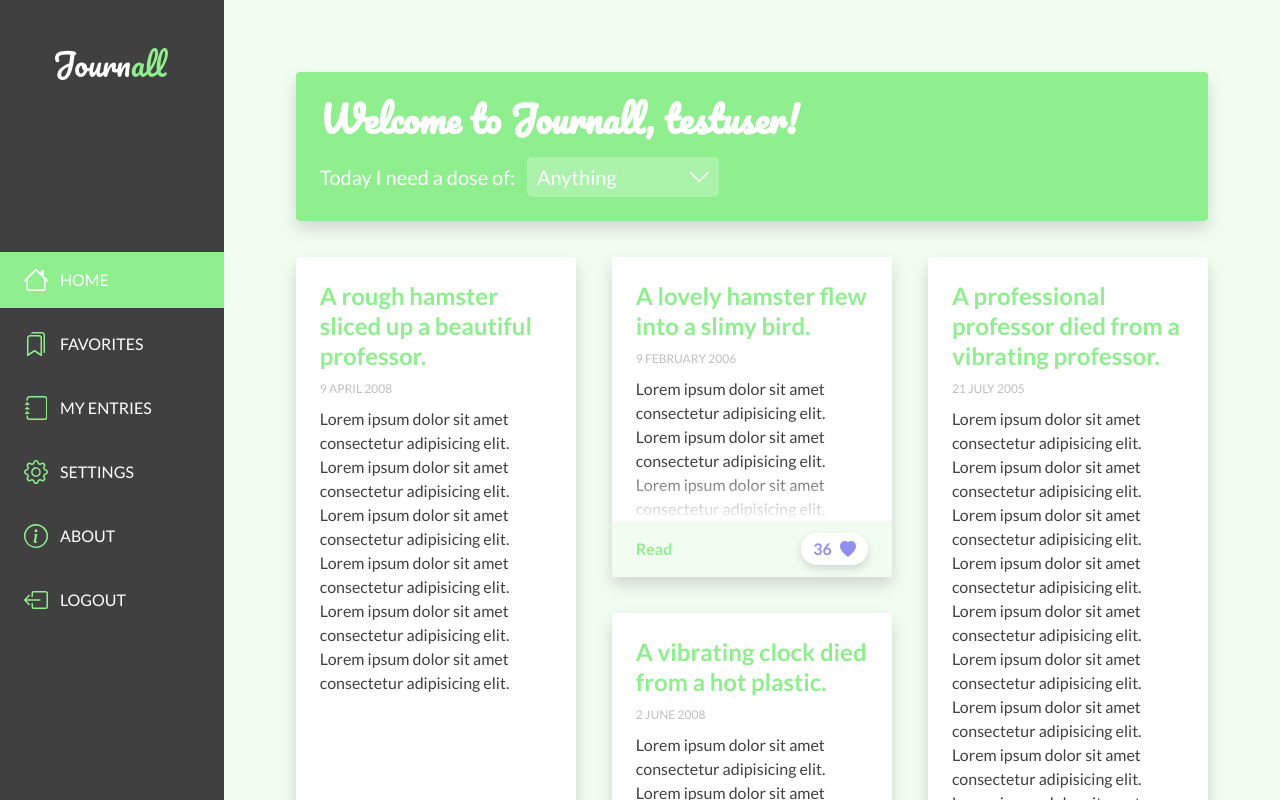
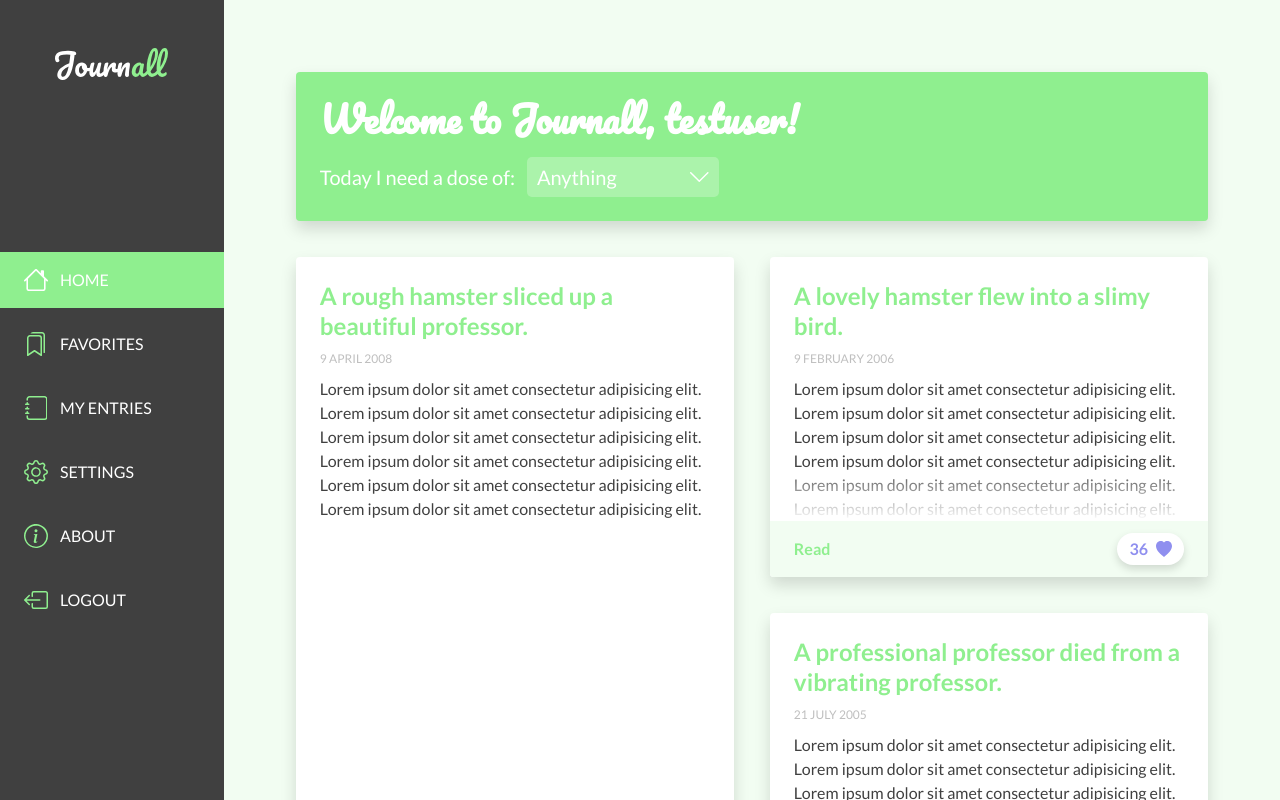
Before and after one commit to daniel-g-p/journall-app, a Vue app: page / in a window 1280 px wide. Built offline with nearby package versions, Linux system fonts and the light colour scheme.

Commit message:
enhance grid responsiveness

```diff
--- a/src/components/EntryGrid.vue
+++ b/src/components/EntryGrid.vue
@@ -35,6 +35,9 @@ export default {
    grid-template-columns: repeat(auto-fit, minmax(15rem, 1fr));
    grid-auto-rows: 20rem;
    grid-auto-flow: dense;
+   @include responsive($screen-mobile-s) {
+      grid-template-columns: repeat(auto-fit, minmax(17.5rem, 1fr));
+   }
    @include responsive($screen-mobile-m) {
       padding: 1.5rem 0;
       gap: 1.5rem;
@@ -43,6 +46,10 @@ export default {
       padding: 2.25rem 0;
       gap: 2.25rem;
    }
+   @include responsive($screen-desktop-s) {
+      grid-template-columns: repeat(auto-fit, minmax(20rem, 1fr));
+   }
+
    //    @include responsive($screen-mobile-l) {
    //       grid-template-columns: 1fr 1fr;
    //    }
```
